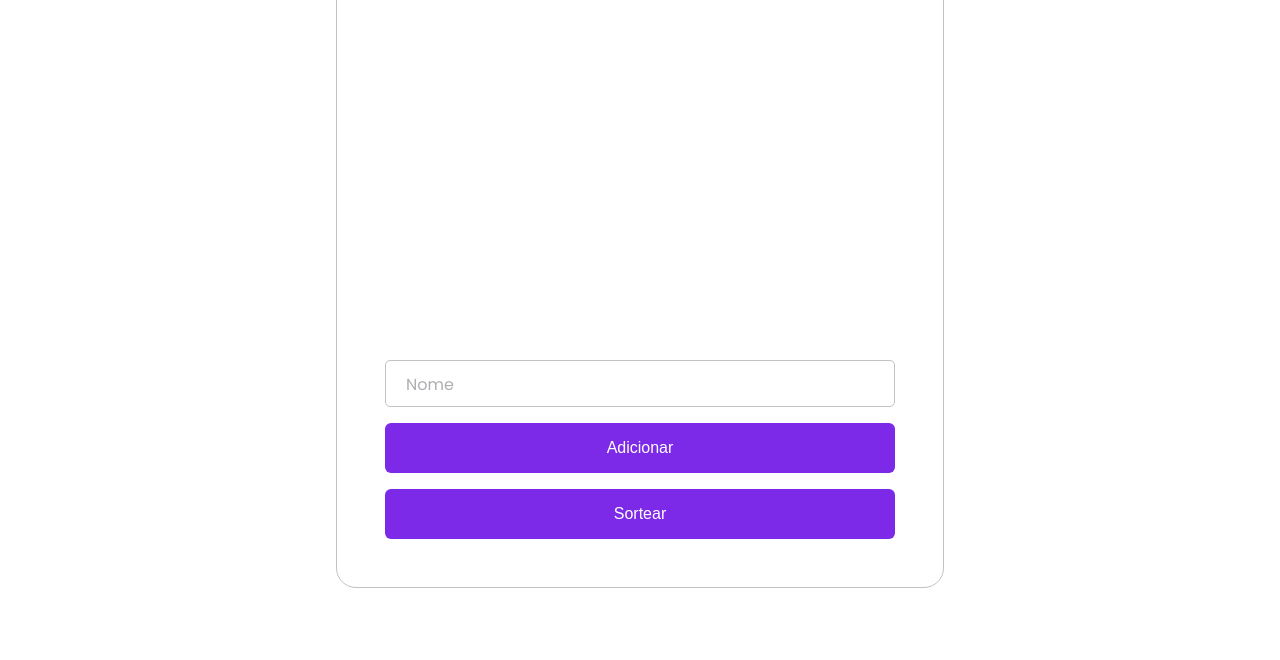
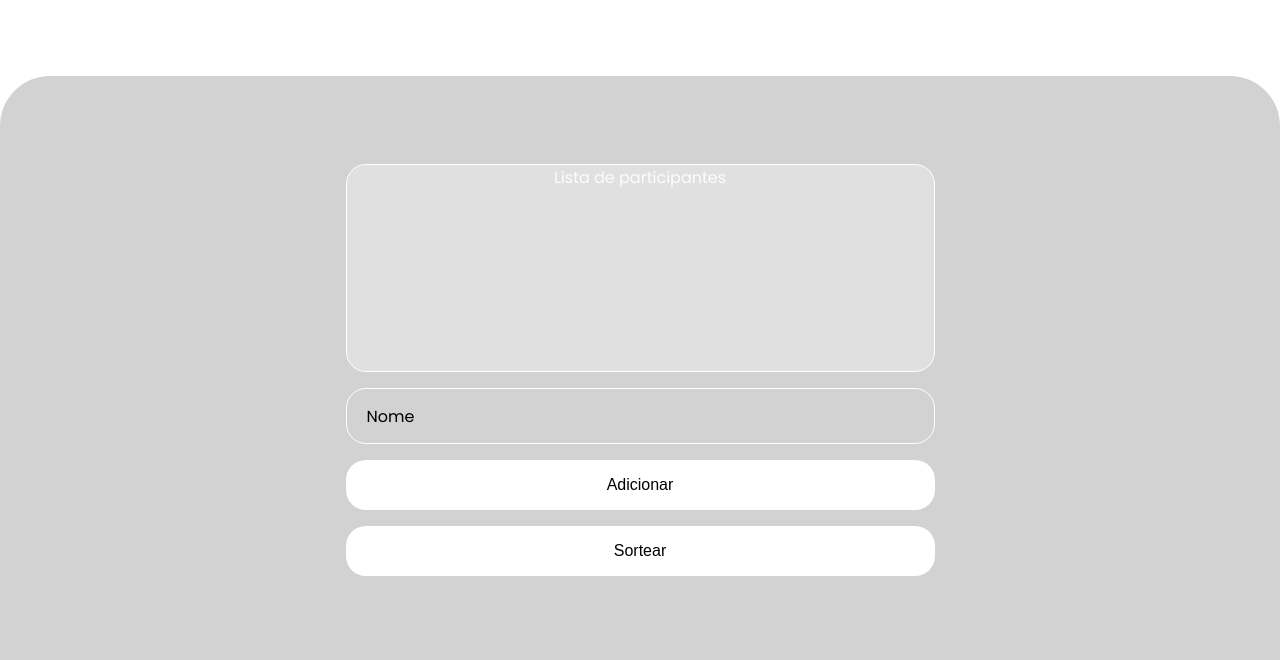
Before and after one commit to rodrigobold/amigo-secreto-desafio, a plain HTML site: page index.html in a window 1280 px wide. Shown: the part 140-800 px from the top of the page. Drawn offline with Linux system fonts and the light colour scheme.

Commit message:
refactor: improve HTML/CSS structure and layout
- Improve content layout
- Update class names
- Enhance semantic structure

```diff
--- a/app.js
+++ b/app.js
@@ -44,6 +44,3 @@ function drawRandomParticipant() {
         );
     }
 }
-
-/*         let result = document.getElementById('drawResult');
-        result.textContent = pickRandomFriend; */
--- a/index.html
+++ b/index.html
@@ -8,14 +8,16 @@
 </head>
 <body>
     <main class="main-container">
-        <div class="card">
         <div class="header">
-                <h1 class="title">Amigo Secreto</h1>
+            <h1 class="title">Sorteio do Amigo Secreto</h1>
             <p id="drawResult"></p>
+        </div>
+        <div class="interface-panel">
+            <div class="content-wrapper">
                 <p class="alert-message"></p>
-            </div>
-            <div class="participants">
+                <div class="participants" id="participants">
                     <ul id="participantsList"></ul>
+                    <label for="participants">Lista de participantes</label>
                 </div>
                 <div class="form-container">
                     <div class="input-group">
@@ -26,6 +28,7 @@
                     <button class="btn btn-reveal" onclick="drawRandomParticipant()">Sortear</button>
                 </div>
             </div>
+        </div>
     </main>
     <script src="app.js" defer></script>
 </body>
--- a/style.css
+++ b/style.css
@@ -1,79 +1,137 @@
+/* IMPORTAÇÃO DE FONTES */
 @import url('https://fonts.googleapis.com/css2?family=Krona+One&family=Montserrat:ital,wght@0,100..900;1,100..900&family=Poppins:ital,wght@0,100;0,200;0,300;0,400;0,500;0,600;0,700;0,800;0,900;1,100;1,200;1,300;1,400;1,500;1,600;1,700;1,800;1,900&display=swap');
 
-/* Reset global */
+
+/* RESET GLOBAL */
 * {
     margin: 0;
     padding: 0;
     box-sizing: border-box;
 }
 
-/* Layout principal */
+/* CONTAINER PRINCIPAL */
 .main-container {
     display: flex;
     flex-direction: column;
+    width: 100%;
+    min-height: 100vh;
+}
+
+/* CABEÇALHO */
+.header {
+    position: relative;
+    display: flex;
+    flex-direction: column;
+    justify-content: center;
     align-items: center;
     width: 100%;
-    height: 100%;
+    min-height: 33vh;
+    padding: 1rem;
 }
 
-.card {
-    display: flex;
-    flex-direction: column;
-    align-items: center;
-    width: 38em;
-    min-height: 44em;
-    margin: 1.5em;
-    padding: 3em;
-    border: 1px solid #c2c2c2;
-    border-radius: 20px;
+.header::before {
+    /* background-image: url(""); */
+    background-repeat: no-repeat;
+    background-position: right;
+    background-size: cover;
+    content: "";
+    display: block;
+    position: absolute;
+    top: 0;
+    z-index: 0;
+    min-width: 100%;
+    min-height: 100%;
 }
 
-/* Cabeçalho */
-.header {
-    display: flex;
-    flex-direction: column;
-    align-items: center;
-    width: 100%;
-    text-align: center;
+.title, #drawResult {
+    position: relative;
+    z-index: 1;
 }
 
 .title {
-    margin-bottom: auto;
     font-family: Poppins, sans-serif;
+    font-size: clamp(1.5rem, 5vw, 2.5rem);
+    color: #000000;
 }
 
 #drawResult {
     height: 2em;
-    margin-top: 5em;
+    margin-top: 1em;
     font-family: Poppins, sans-serif;
+    font-size: 1.5em;
+    color: #00ffb3;
+    font-weight: 600;
 }
 
-.alert-message {
-    height: 2em;
-    margin-top: 5em;
-    font-family: Poppins, sans-serif;
-    text-align: center;
+
+/* PAINEL DE INTERFACE */
+.interface-panel {
+    position: relative;
+    display: flex;
+    flex-direction: column;
+    align-items: center;
+    justify-content: center;
+    background-color: #d2d2d2;
     width: 100%;
+    border-radius: 50px 50px 0 0;
+    margin-top: -3rem;
+    flex: 1;
 }
 
-/* Lista de participantes */
+.content-wrapper {
+    display: flex;
+    flex-direction: column;
+    align-items: center;
+    justify-content: center;
+    max-width: 100%;
+    min-height: 32rem;
+    border-radius: 30px;
+    padding: 1rem;
+    margin: 0 1rem;
+}
+
+/* LISTA DE PARTICIPANTES */
 .participants {
+    position: relative;
     display: flex;
-    margin-top: 1em;
+    justify-content: center;
+    width: 100%;
+    min-height: 13rem;
+    color: #fff;
+    overflow: hidden;
+    border: 1px solid #ffffff;
+    background-color: #ffffff4f;
+    border-radius: 20px;
+    margin-top: auto;
+    margin-bottom: 1rem;
+}
+
+.participants label {
+    position: absolute;
+    top: 0;
+    text-align: center;
+    padding: 0 5px;
+    font-family: Poppins, sans-serif;
+    color: #fcfcfc;
+    pointer-events: none;
+    background-color: transparent;
+    z-index: 1;
 }
 
 #participantsList {
     display: grid;
-    grid-template-columns: repeat(2, 1fr);
-    gap: 10px;
-    padding: 1em;
-    max-height: 7em;
+    grid-template-columns: repeat(2, minmax(0, 250px));
+    gap: 0.5rem;
     width: 100%;
+    max-height: 150px;
     overflow-y: auto;
+    scrollbar-gutter: stable;
+    margin: 1.5rem auto;
+    padding: 2rem;
 }
 
 #participantsList li {
-    width: 250px;
+    width: 100%;
     height: 35px;
     padding: 0.5em;
     font-size: 0.9em;
@@ -82,18 +140,31 @@
     white-space: nowrap;
     overflow: hidden;
     text-overflow: ellipsis;
-    border: 1px solid #ccc;
+    border: 1px solid #fff;
     border-radius: 5px;
 }
 
-/* Formulário */
+
+/* MENSAGEM DE ALERTA */
+.alert-message {
+    height: 1rem;
+    margin-bottom: 1em;
+    font-family: Poppins, sans-serif;
+    text-align: center;
+    width: 100%;
+    color: white;
+}
+
+
+/* FORMULÁRIO */
 .form-container {
     display: flex;
     flex-direction: column;
     width: 100%;
-    margin-top: auto;
+    padding-bottom: 2em;
 }
 
+/* INPUT */
 .input-group {
     position: relative;
     width: 100%;
@@ -103,49 +174,51 @@
     width: 100%;
     height: 3.5em;
     padding: 0 1rem;
-    color: black;
-    border: 1px solid #c2c2c2;
-    border-radius: 5px;
+    font-family: Poppins, sans-serif;
+    font-size: 1em;
+    color: #000000;
+    border: 1px solid #ffffff;
+    border-radius: 20px;
     background: transparent;
     outline: none;
 }
 
-label {
+.input-group label {
     position: absolute;
     top: 50%;
-    left: 1em;
+    left: 1rem;
     padding: 0 5px;
     font-family: Poppins, sans-serif;
-    color: #aeaeb3;
+    color: #000000;
     pointer-events: none;
     transform: translateY(-50%);
     transition: 0.3s;
 }
 
-input:focus ~ label,
-input:valid ~ label {
+.input-group input:focus ~ label,
+.input-group input:valid ~ label {
     top: 0;
     font-size: 0.7rem;
     font-weight: 500;
-    color: #7d2ae8;
-    background-color: white;
+    color: #ffffff;
+    background-color: #b1c3c4;
 }
 
-/* Botões */
+/* BOTÕES */
 .btn {
-    padding: 1em;
+    padding: 1rem;
     font-size: 1rem;
-    color: white;
+    color: rgb(0, 0, 0);
     border: none;
-    border-radius: 6px;
-    background: #7d2ae8;
+    border-radius: 20px;
+    background: #fff;
     cursor: pointer;
 }
 
 .btn-add {
-    margin-top: 1em;
+    margin-top: 1rem;
 }
 
 .btn-reveal {
-    margin-top: 1em;
+    margin-top: 1rem;
 }
```
Lines whose indentation alone changed are shown as unchanged.
